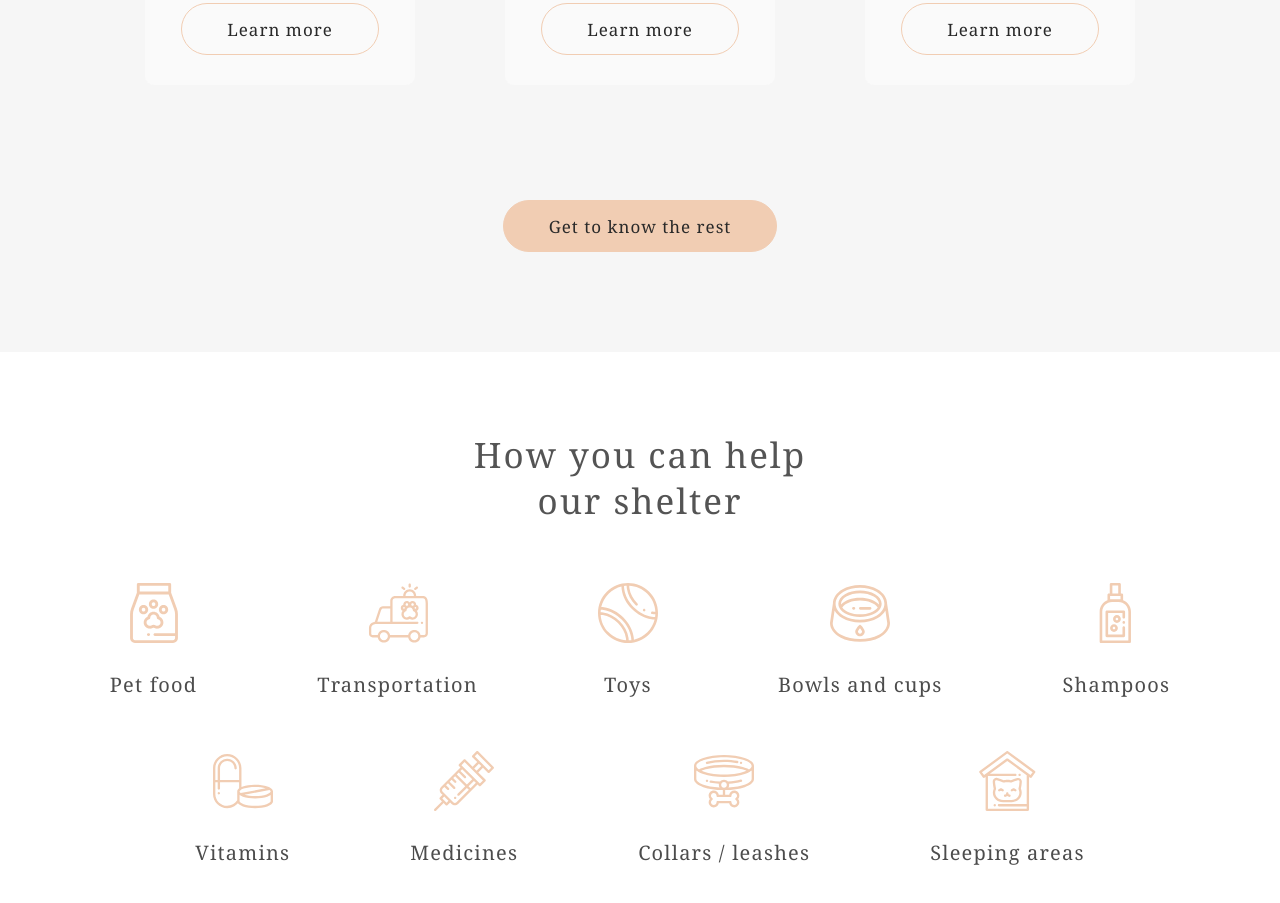
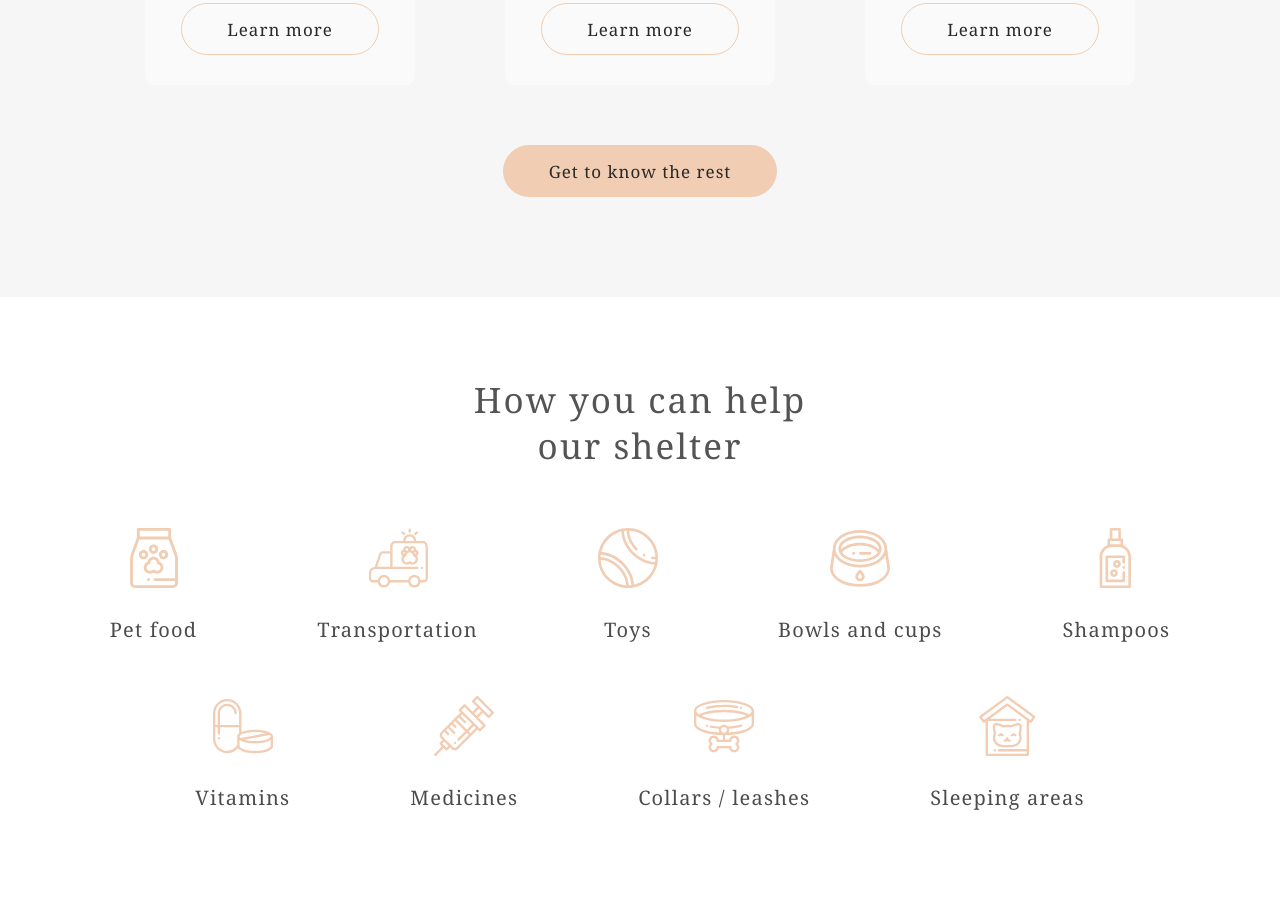
Before and after one commit to dstrizhakov/shelter, a website: page shelter/index.html in a window 1280 px wide. Shown: the part 2076-2979 px from the top of the page. Drawn offline with Linux system fonts and the light colour scheme.

Commit message:
fix: fix actions margin

```diff
--- a/shelter/index.js
+++ b/shelter/index.js
@@ -33,5 +33,5 @@ console.log(`Вёрстка страницы Main соответствует м
 Вёрстка страницы Pets соответствует макету при ширине экрана 768px: +6\n
 Вёрстка страницы Pets соответствует макету при ширине экрана 320px: +6\n
 `)
-console.log(`Итоговая оценка: 60/60\n`)
+console.log(`Итоговая оценка: 100/100\n`)
 console.log(`Спасибо за проверку!\n`)
--- a/shelter/sass/pages/_home.scss
+++ b/shelter/sass/pages/_home.scss
@@ -187,7 +187,7 @@ margin-top: 60px;
 		}
 	}
 	&__actions {
-		margin-top: 115px;
+		margin-top: 60px;
 		display: flex;
 		justify-content: center;
 		@media (max-width: $tablet) {
```
Also changed, not shown: shelter/css/style.css.
